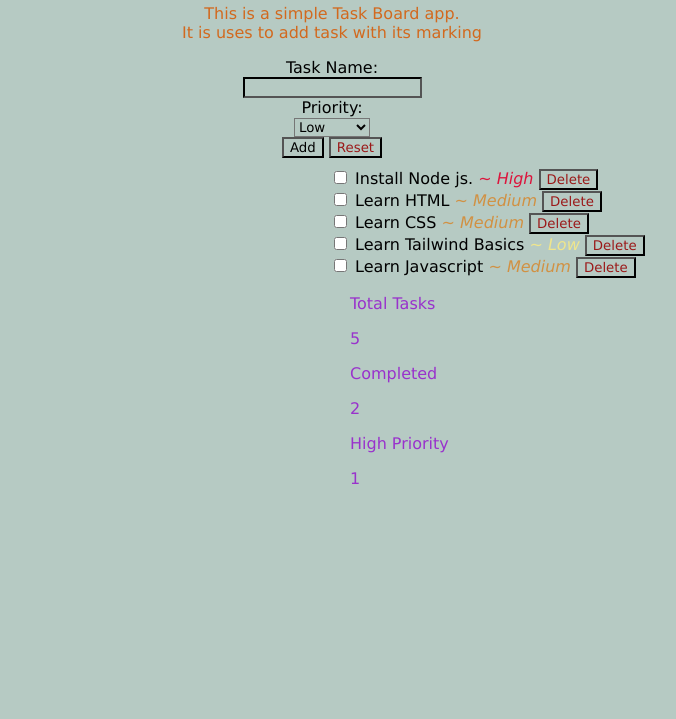
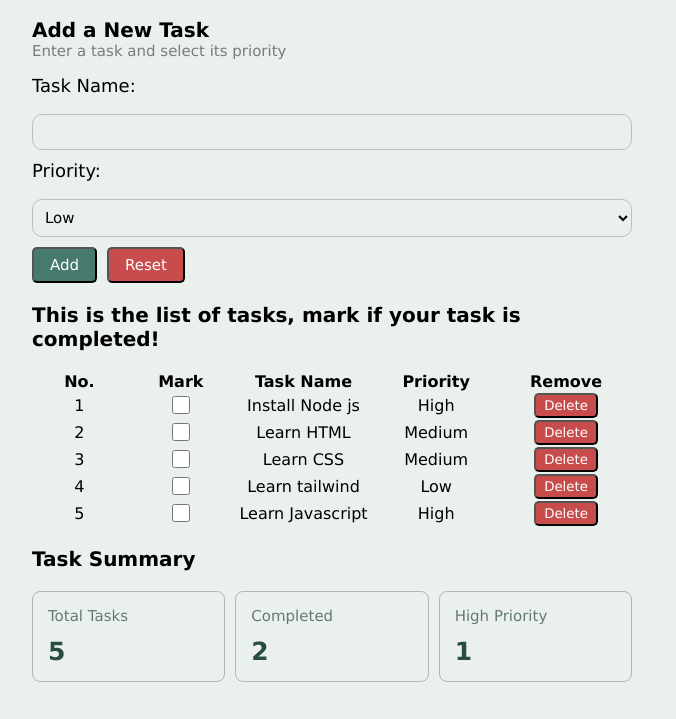
Before and after one commit to Nij-bhavsar/Cloudus_Training_Program_week1, a plain HTML site: page Task Board/index.html in a window 1280 px wide. Shown: the part 81-800 px from the top of the page, without its empty margins (308-984 px from the left). Drawn offline with Linux system fonts and the light colour scheme.

Commit message:
day_3'work

```diff
--- a/Task Board/index.html
+++ b/Task Board/index.html
@@ -7,71 +7,95 @@
     <title>Task Board</title>
 </head>
 <body>
-    <div class="container">
-    <h2 class="hero" id="title">TASK BOARD</h2>
-    <p id="line">This is a simple Task Board app.<br> It is uses to add task with its marking</p>
-    <form class="formtext">
-        <label for="taskname" class="formtext" id="label">Task Name:</label><br>
-        <input type="text" name="tname" id="textarea"><br>
-        <label for="priority" id="label">Priority:</label><br>
-        <select name="priority" class="formtext" id="prior">
-            <option value="low">Low</option>
-            <option value="medium">Medium</option>
-            <option value="high">High</option>
-        </select><br>
-        <div class="btns">
-        <button type="submit" class="btn" id="sub">Add</button>
-        <button type="reset" class="btn" id="del">Reset</button>
-        </div>
-    </form>
+<div class="whole">
+<div>
+    <h2 class="hero" id="title">TASK BOARD </h2>
+    <p id="line">Stay organized, get things done</p>
+</div>
+<div>
+    <p id="guide">Add a New Task</p>
+    <p id="line2">Enter a task and select its priority</p>
+</div>
+<form class="formtext">
+    <label for="task">Task Name:</label><br>
+    <input type="text" name="tname"><br>
+    <label for="priority" >Priority:</label><br>
+    <select name="priority" id="priority">
+        <option>Low</option>
+        <option>Medium</option>
+        <option>High</option>
+    </select>
+
+    <div class="btns">
+        <button type="submit" class="btn">Add</button>
+        <button type="reset" class="rst-btn">Reset</button>
     </div>
-<div class="lists">
+</form>
 
-    <div>
-        <input type="checkbox">
-        <span>Install Node js.</span>
-        <span class="high">~ <em>High</em></span>
-        <button type="reset" class="btn"  id="del">Delete</button>
-    </div>
-    <div>
-        <input type="checkbox">
-        <span>Learn HTML</span>
-        <span class="med">~ <em>Medium</em></span>
-        <button type="reset" class="btn" id="del">Delete</button>
-    </div>
-    <div>
-        <input type="checkbox">
-        <span>Learn CSS</span>
-        <span class="med">~ <em>Medium</em></span>
-        <button type="reset" class="btn" id="del">Delete</button>
-    </div>
-    <div>
-        <input type="checkbox">
-        <span>Learn Tailwind Basics</span>
-        <span class="low">~ <em>Low</em></span>
-        <button type="reset" class="btn" id="del">Delete</button>
-    </div>
-    <div>
-        <input type="checkbox">
-        <span>Learn Javascript</span>
-        <span class="med">~ <em>Medium</em></span>
-        <button type="reset" class="btn" id="del">Delete</button>
-    </div>
+<div id="guide">
+    <p>This is the list of tasks, mark if your task is completed!</p>
 </div>
-
+<table class="tabledata">
+    <tr>
+        <th>No.</th>
+        <th>Mark</th>
+        <th>Task Name</th>
+        <th>Priority</th>
+        <th>Remove</th>
+    </tr>
+    <tr>
+        <td>1</td>
+        <td><input type="checkbox" id="check"></td>
+        <td>Install Node js</td>
+        <td>High</td>
+        <td><button type="reset">Delete</button></td>
+    </tr>
+    <tr>
+        <td>2</td>
+        <td><input type="checkbox" id="check"></td>
+        <td>Learn HTML</td>
+        <td>Medium</td>
+        <td><button type="reset">Delete</button></td>
+    </tr>
+    <tr>
+        <td>3</td>
+        <td><input type="checkbox" id="check"></td>
+        <td>Learn CSS</td>
+        <td>Medium</td>
+        <td><button type="reset">Delete</button></td>
+    </tr>
+    <tr>
+        <td>4</td>
+        <td><input type="checkbox" id="check"></td>
+        <td>Learn tailwind </td>
+        <td>Low</td>
+        <td><button type="reset">Delete</button></td>
+    </tr>
+    <tr>
+        <td>5</td>
+        <td><input type="checkbox" id="check"></td>
+        <td>Learn Javascript</td>
+        <td>High</td>
+        <td><button type="reset">Delete</button></td>
+    </tr>
+</table>
+<div id="guide">
+    <p>Task Summary</p>
+</div>
 <div class="statusbar">
-    <div class="items">
+    <div class="status-data">
         <p>Total Tasks</p>
         <span>5</span>
     </div>
-    <div class="items">
+    <div class="status-data">
         <p>Completed</p>
         <span>2</span>
     </div>
-    <div class="items">
+    <div class="status-data">
         <p>High Priority</p>
         <span>1</span>
     </div>
 </div>
+</div>
 </body>
 </html>
--- a/Task Board/styles.css
+++ b/Task Board/styles.css
@@ -1,68 +1,144 @@
 * {
-    background-color:  rgb(182, 202, 195);
+    background-color: #EAF1ED;
     font-family: 'Lucida Sans', 'Lucida Sans Regular', 'Lucida Grande', 'Lucida Sans Unicode', Geneva, Verdana, sans-serif;
 }
-.hero, #title {
-    color: firebrick;
+
+.whole {
+    width: 90%;
+    max-width: 600px;
+    margin: 20px auto;
+}
+
+#title {
+    border-radius: 15px;
+    background-color: #47796F;
+    color: white;
     font-size: 30px;
-    padding-top: 0%;
+    margin-bottom: 0%;
+    width: 600px;
     text-align: center;
 }
+
 #line{
-    color: chocolate;
+    margin-top: 0%;
+    color: #a79741;
+    font-size: 16px;
     text-align: center;
-
-}
-#label {
-    padding-bottom: 10px;
 }
 
-#taskform {
-    color: rgb(35, 76, 83);
+#guide{
+    font-size: 20px;
+    margin-bottom: 0%;
+    font-weight: bold;
+    flex: 1;
+}
+
+#line2{
+    margin-top: 0%;
+    color: rgb(121, 123, 126);
     font-size: 15px;
 }
-.container{
+
+.formtext {
+    width: 300px;
+    font-size: 15px;
+    border-radius: 10px;
+}
+
+.formtext label {
+    display: block;
+    margin-bottom: 0px;
+    font-size: 18px;
+}
+.formtext input, .formtext select {
+    width: 200%;
+    padding: 8px;
+    margin-bottom: 10px;
+    border: 1px solid #bac1bd;
+    border-radius: 10px;
+    box-sizing: border-box;
+    font-size: 15px;
+    cursor: pointer;
+}
+
+.btns {
+    display: flex;
+    gap: 10px;
+}
+
+.btns button {
+    padding: 7px 16px;
+    border-radius: 5px;
+    background-color: #47796F;
+    color: white;
+    cursor: pointer;
+    font-size: 15px;
+}
+
+.btns .rst-btn {
+    background-color: #c94c4c;
+}
+
+.btns button:hover {
+    opacity: 0.8;
+}
+
+input:focus{
+    background-color: rgb(213, 204, 204);
+}
+
+table, th, td {
+    margin-top: 5px;
+    width: 600px;
+    text-align: center;
+    border-collapse: collapse;
+    border-radius: 5px;
+    flex: 1;
+}
+
+#check {
+    width: 18px;
+    height: 18px;
+    accent-color: #47796f;
+    cursor: pointer;
+}
+
+.tabledata button{
+    padding: 3px 8px;
+    border-radius: 5px;
+    color: white;
+    cursor: pointer;
+    background-color: #c94c4c;
+}
+
+.tabledata button:hover {
+    opacity: 0.8;
+}
+
+.statusbar {
+    display: flex;
+    gap: 10px;
+    margin-top: 5px;
+    cursor: pointer;
+}
+
+.status-data {
+    flex: 1;
+    padding: 15px;
+    border-radius: 8px;
+    border: 1px solid #afb8b5;
+    min-width: 0;
+}
+
+.status-data p {
+    margin: 0 0 12px;
+    font-size: 15px;
+    color: #647a71;
+}
+
+.status-data span {
+    font-size: 25px;
+    font-weight: bold;
+    color: #284b43;
     text-align: center;
 }
-input:focus{
-    background-color: rgb(186, 161, 161);
-}
-
-#textarea {
-    border-color: black;
-}
-
-.btn:hover{
-    background-color: rgb(131, 222, 222);
-}
-.btn, #sub {
-    color: rgb(0, 0, 0);
-    border-color: rgb(0, 0, 0);
-}
-
-#del {
-    color: rgb(155, 25, 25);
-    border-color: black;
-}
-
-.lists {
-    padding-top: 10px;
-    padding-left: 630px;
-}
-
-.high {
-    color: crimson;
-}
-
-.med{
-    color: rgb(209, 145, 67);
-}
-
-.low{
-    color: khaki;
-}
-
-.statusbar{
-    color: darkorchid;
-    padding-left: 650px;
-}
```
